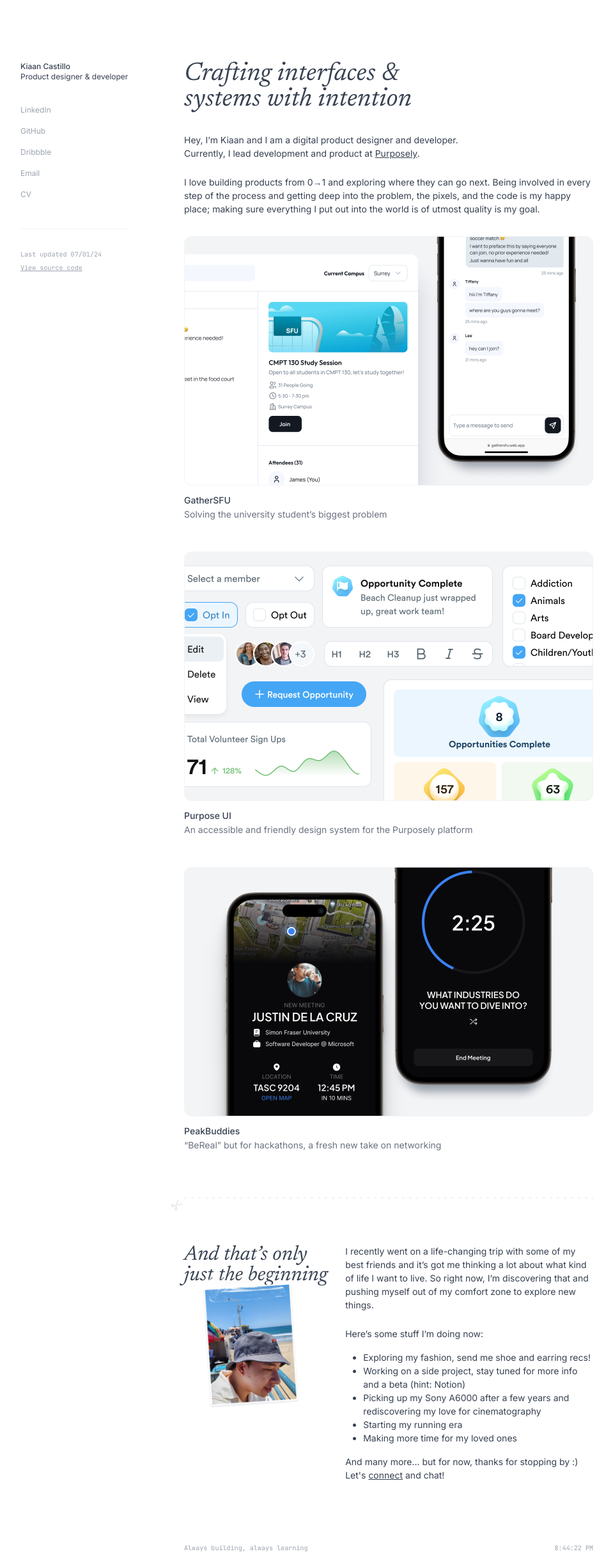
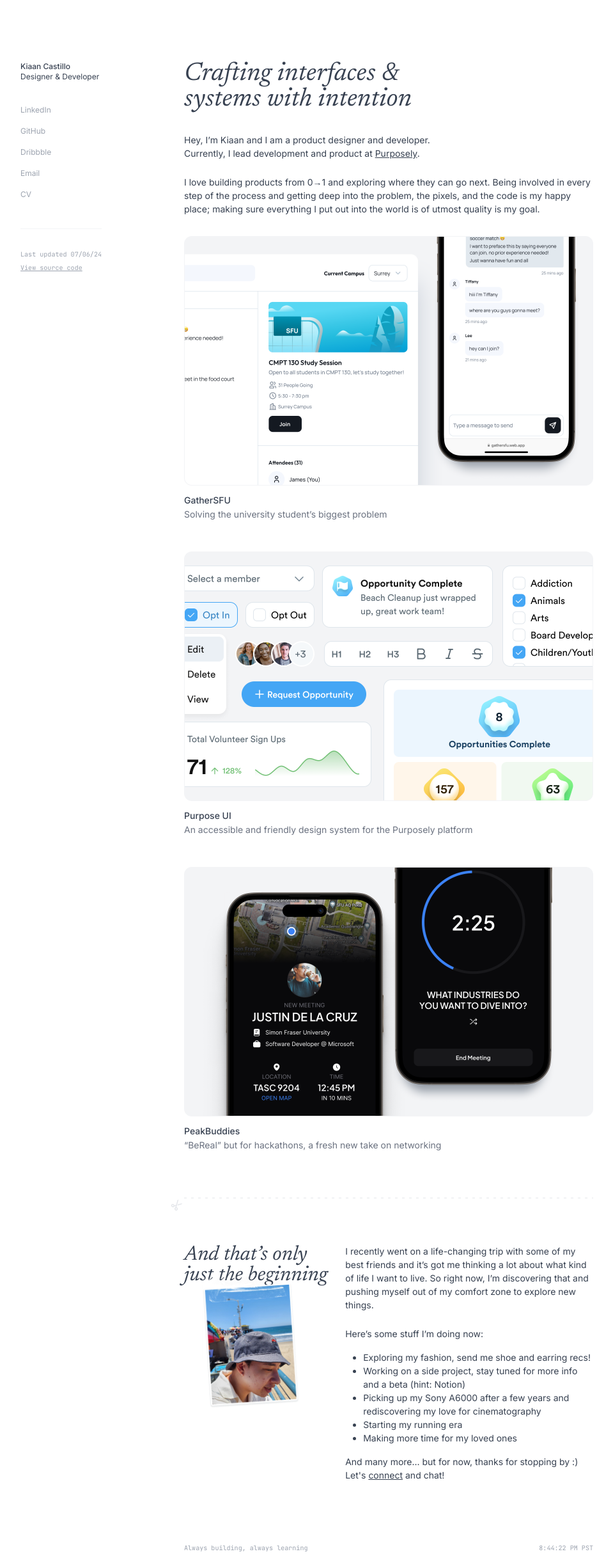
Before and after one commit to KiaanCastillo/kiaancastillo.github.io, a React (Vite) app: page / in a window 1280 px wide. Shown: the whole page at 64% size, without its empty margins (32-991 px from the left). Built offline with nearby package versions, Linux system fonts and the light colour scheme.

Commit message:
Fix router issue, add timezone to footer

```diff
--- a/package.json
+++ b/package.json
@@ -3,6 +3,7 @@
   "private": true,
   "version": "0.0.0",
   "type": "module",
+  "homepage": "https://kiaancastillo.com",
   "scripts": {
     "dev": "vite",
     "build": "tsc && vite build",
--- a/src/App.tsx
+++ b/src/App.tsx
@@ -43,7 +43,7 @@
         header={
           <header>
             <h2 className="text-xs font-medium">Kiaan Castillo</h2>
-            <p className="text-xs">Product designer & developer</p>
+            <p className="text-xs">Designer & Developer</p>
           </header>
         }
         links={NAV_BAR_ITEMS}
@@ -51,7 +51,7 @@
         footer={
           <section>
             <p className="font-mono text-gray-400 text-[0.63rem] hidden lg:block mb-1 ">
-              Last updated 07/01/24
+              Last updated 07/06/24
             </p>
             <a
               href="https://github.com/KiaanCastillo/kiaancastillo.github.io"
@@ -69,9 +69,7 @@
             Crafting interfaces & <br />
             systems with intention
           </h1>
-          <p>
-            Hey, I’m Kiaan and I am a digital product designer and developer.
-          </p>
+          <p>Hey, I’m Kiaan and I am a product designer and developer.</p>
           <p className="mb-6">
             Currently, I lead development and product at{" "}
             <a
--- a/src/components/footer.tsx
+++ b/src/components/footer.tsx
@@ -24,7 +24,7 @@
       className={`opacity-0 animate-blur-in [--blur-delay:150ms] max-w-screen-sm m-auto font-mono text-gray-400 flex justify-between pb-4 px-6 lg:px-0 ${className}`}
     >
       <p className="text-[0.63rem]">Always building, always learning</p>
-      <p className="text-[0.63rem]">{currentTime}</p>
+      <p className="text-[0.63rem]">{currentTime} PST</p>
     </footer>
   );
 };
--- a/src/components/project-preview-card.tsx
+++ b/src/components/project-preview-card.tsx
@@ -15,7 +15,7 @@
 }: ProjectPreviewCardProps) => {
   return (
     <article className="mb-12 hover:translate-y-[-0.25rem] transition-transform ease-in-out duration-[250ms] ">
-      <Link to={`/projects/${projectKey}`}>
+      <Link to={`projects/${projectKey}`}>
         <img src={imageSrc} alt="" className="mb-4" />
         <h3 className="font-medium mb-1">{title}</h3>
         <p className="text-gray-500">{description}</p>
--- a/src/main.tsx
+++ b/src/main.tsx
@@ -1,25 +1,19 @@
 import React from "react";
 import ReactDOM from "react-dom/client";
-import { createBrowserRouter, RouterProvider } from "react-router-dom";
+import { BrowserRouter, Routes, Route } from "react-router-dom";
 import App from "./App.tsx";
 import { ErrorNotFoundPage, ProjectPage } from "./pages";
 
 import "./index.css";
 
-const router = createBrowserRouter([
-  {
-    path: "/",
-    element: <App />,
-    errorElement: <ErrorNotFoundPage />,
-  },
-  {
-    path: "/projects/:name",
-    element: <ProjectPage />,
-  },
-]);
-
 ReactDOM.createRoot(document.getElementById("root")!).render(
   <React.StrictMode>
-    <RouterProvider router={router} />
+    <BrowserRouter basename="/">
+      <Routes>
+        <Route path="/" element={<App />} />
+        <Route path="projects/:name" element={<ProjectPage />} />
+        <Route path="*" element={<ErrorNotFoundPage />} />
+      </Routes>
+    </BrowserRouter>
   </React.StrictMode>
 );
--- a/src/pages/project-page.tsx
+++ b/src/pages/project-page.tsx
@@ -4,6 +4,7 @@
   DashedDivider,
   IconWrapper,
   IconArrowLeft,
+  Footer,
 } from "../components";
 import { useEffect } from "react";
 import { Link, useParams } from "react-router-dom";
@@ -228,6 +229,7 @@
           </section>
         </footer> */}
       </ContentContainer>
+      <Footer />
     </>
   );
 };
```
